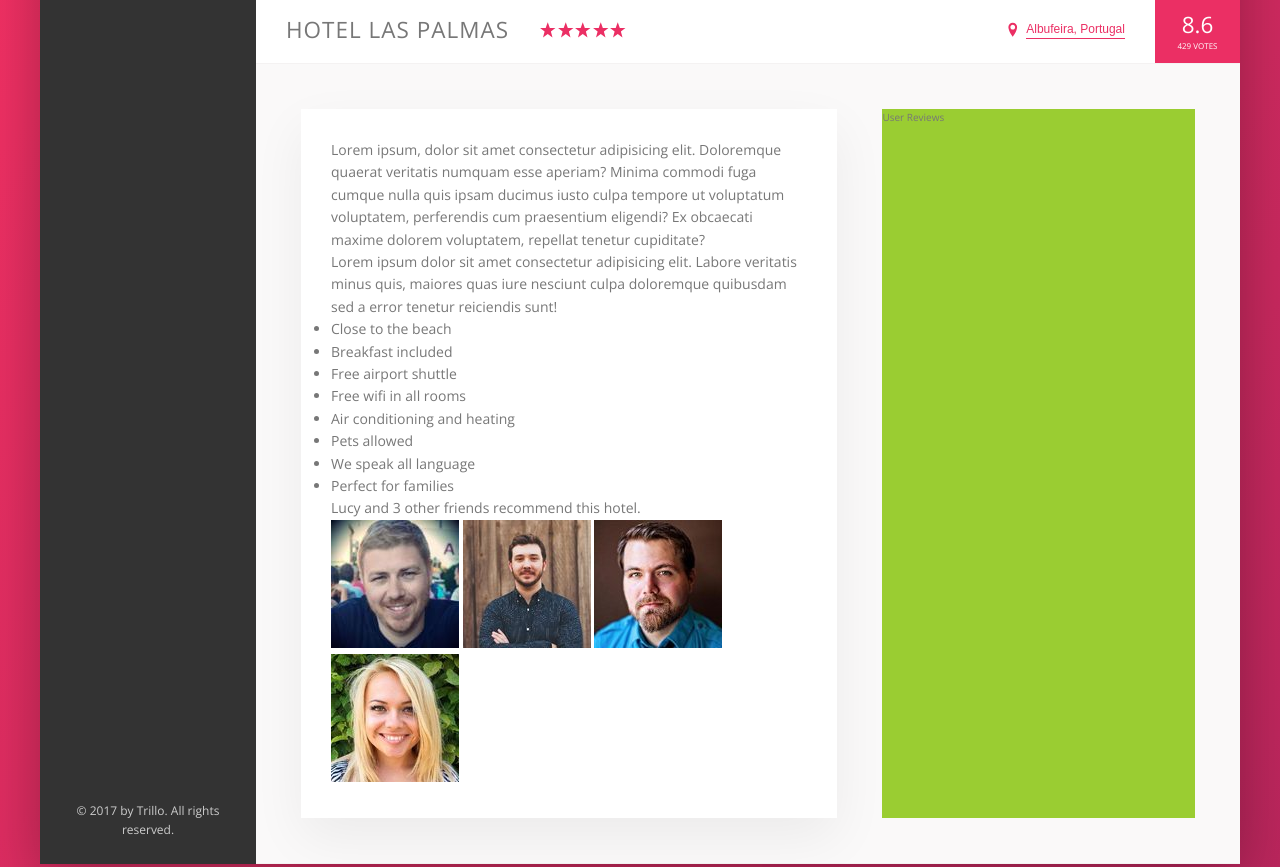
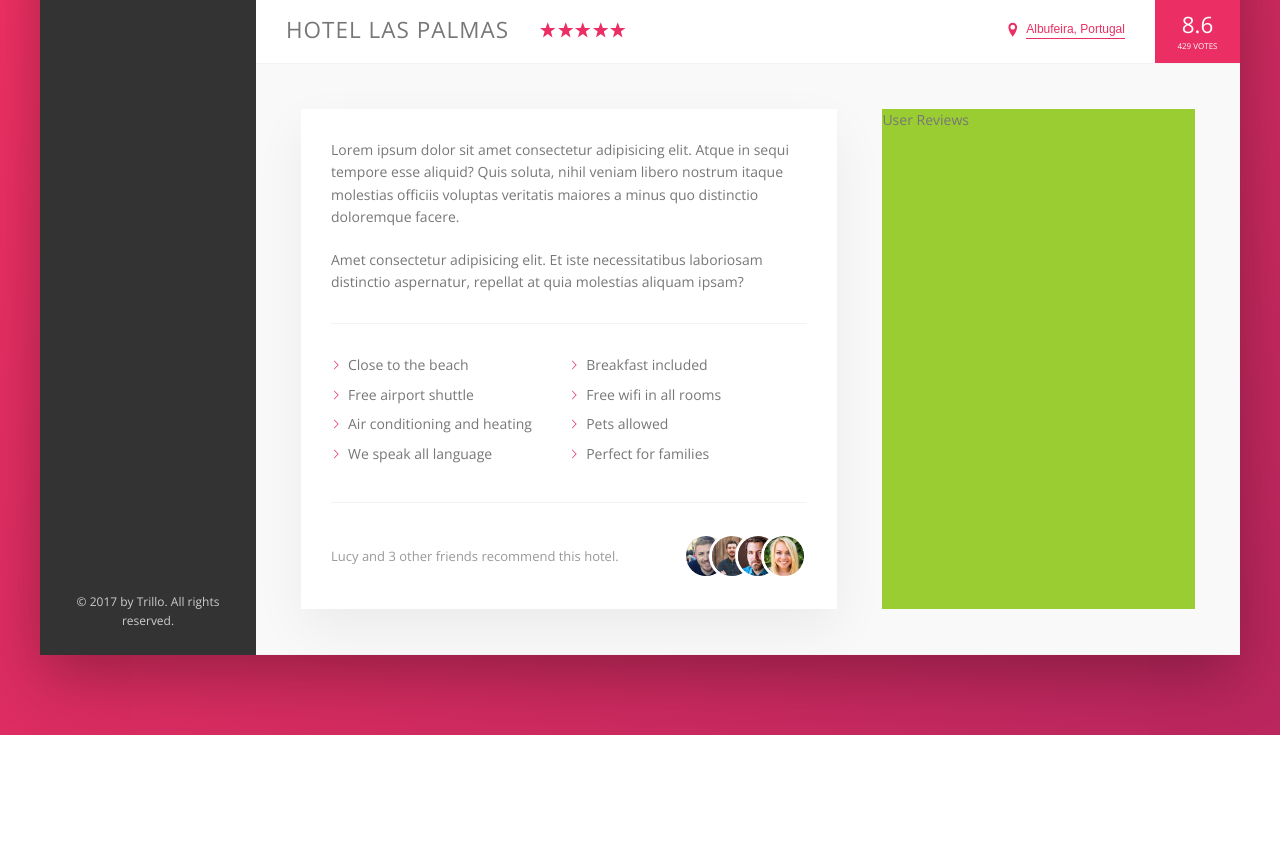
Before and after one commit to idhow/Trillo, a website: page index.html in a window 1280 px wide. Shown: the part 538-1405 px from the top of the page. After the commit the page ends 1273 px from the top, so only its background shows below. Drawn offline with nearby package versions, Linux system fonts and the light colour scheme.

Commit message:
description done

```diff
--- a/index.html
+++ b/index.html
@@ -141,10 +141,10 @@
               <div class="detail">
                 <div class="description">
                   <p class="paragraph">
-                    Lorem ipsum, dolor sit amet consectetur adipisicing elit. Doloremque quaerat veritatis numquam esse aperiam? Minima commodi fuga cumque nulla quis ipsam ducimus iusto culpa tempore ut voluptatum voluptatem, perferendis cum praesentium eligendi? Ex obcaecati maxime dolorem voluptatem, repellat tenetur cupiditate?
+                    Lorem ipsum dolor sit amet consectetur adipisicing elit. Atque in sequi tempore esse aliquid? Quis soluta, nihil veniam libero nostrum itaque molestias officiis voluptas veritatis maiores a minus quo distinctio doloremque facere.
                   </p>
                   <p class="paragraph">
-                    Lorem ipsum dolor sit amet consectetur adipisicing elit. Labore veritatis minus quis, maiores quas iure nesciunt culpa doloremque quibusdam sed a error tenetur reiciendis sunt!
+                    Amet consectetur adipisicing elit. Et iste necessitatibus laboriosam distinctio aspernatur, repellat at quia molestias aliquam ipsam?
                   </p>
                   <ul class="list">
                     <li class="list__item">Close to the beach</li>
@@ -157,11 +157,11 @@
                     <li class="list__item">Perfect for families</li>
                   </ul>
 
-                  <div class="recommended">
-                    <p class="recommended__count">
+                  <div class="recommend">
+                    <p class="recommend__count">
                       Lucy and 3 other friends recommend this hotel.
                     </p>
-                    <div class="recommended__friends">
+                    <div class="recommend__friends">
                       <img src="img/user-3.jpg" alt="Friends 1" class="recommend__photo">
                       <img src="img/user-4.jpg" alt="Friends 2" class="recommend__photo">
                       <img src="img/user-5.jpg" alt="Friends 3" class="recommend__photo">
--- a/sass/_component.scss
+++ b/sass/_component.scss
@@ -302,3 +302,75 @@
     box-shadow: none;
   }
 }
+
+// PARAGRAPH
+.paragraph:not(:last-of-type) {
+  margin-bottom: 2rem;
+}
+
+// LIST
+.list {
+  list-style: none;
+  margin: 3rem 0;
+  padding: 3rem 0;
+  border-top: var(--line);
+  border-bottom:  var(--line);
+
+  display: flex;
+  flex-wrap: wrap;
+
+  &__item {
+    flex: 0 0 50%;
+    margin-bottom: .7rem;
+  }
+
+  &__item::before {
+    content: '';
+    display: inline-block;
+    height: 1rem;
+    width: 1rem;
+    margin-right: .7rem;
+
+    // Older browsers
+    // background-image: url(../img/chevron-thin-right.svg);
+    // background-size: cover;
+
+    //Newer browsers -> Masks
+    background-color: var(--color-primary);
+    -webkit-mask-image: url(../img/chevron-thin-right.svg);
+    -webkit-mask-size: cover;
+    mask-image: url(../img/chevron-thin-right.svg);
+    mask-size: cover;
+  }
+}
+
+// RECOMMEND
+.recommend {
+  font-size: 1.3rem;
+  color: var(--color-grey-dark-3);
+
+  display: flex;
+  align-items: center;
+
+  &__count {
+    margin-right: auto;
+  }
+
+  &__friends {
+    display: flex;
+  }
+
+  &__photo {
+    box-sizing: content-box;
+    height: 4rem;
+    width: 4rem;
+
+    border-radius: 50%;
+    border: 3px solid #fff;
+
+    &:not(:last-child) {
+      margin-right: -2rem;
+
+    }
+  }
+}
--- a/sass/_layout.scss
+++ b/sass/_layout.scss
@@ -38,6 +38,7 @@
 }
 
 .detail {
+  font-size: 1.4rem;
   display: flex;
   padding: 4.5rem;
   background-color: var(--color-grey-light-1);
@@ -45,7 +46,6 @@
 }
 
 .description {
-  font-size: 1.4rem;
   background-color: #fff;
   box-shadow: var(--shadow-light);
   padding: 3rem;
```
Also changed, not shown: css/style.css.
